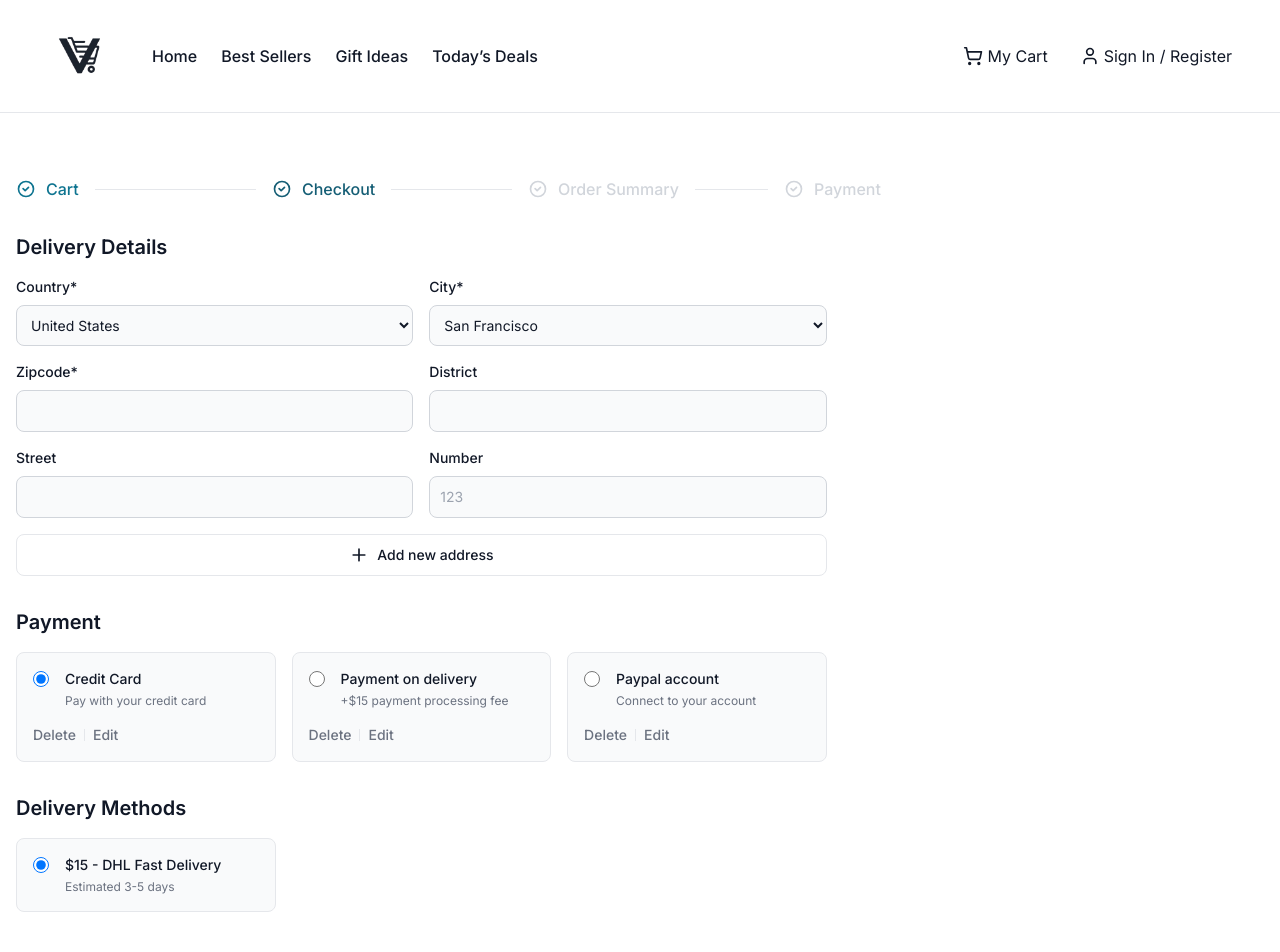
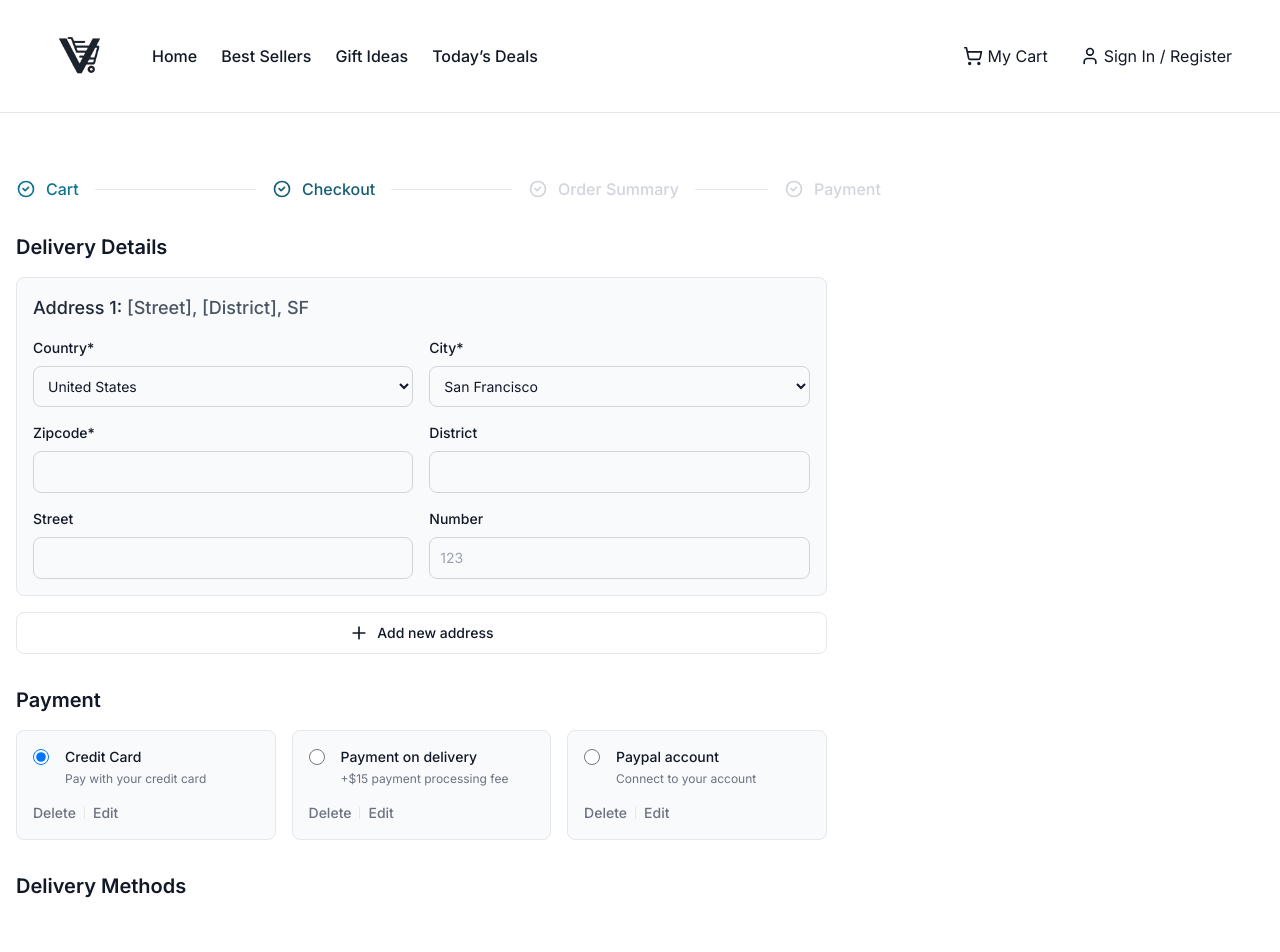
Before and after one commit to Victormrf/marketplace, a Next.js app in the folder nextjs-frontend/: page /checkout in a window 1280 px wide. Shown: the top 952 px of the page. Built offline with nearby package versions, Linux system fonts and the light colour scheme.

Commit message:
Improved checkout page

```diff
--- a/nextjs-frontend/app/checkout/page.tsx
+++ b/nextjs-frontend/app/checkout/page.tsx
@@ -11,8 +11,29 @@ type OrderSummaryData = {
   total?: number;
 };
 
+type Address = {
+  id: number; // Para a key do React e identificação única
+  country: string;
+  city: string;
+  zipcode: string;
+  district: string;
+  street: string;
+  number: string;
+};
+
 export default function CheckoutPage() {
   const [orderSummary, setOrderSummary] = useState<OrderSummaryData>({});
+
+  const initialAddress: Address = {
+    id: Date.now(), // ID inicial
+    country: "US",
+    city: "SF",
+    zipcode: "",
+    district: "",
+    street: "",
+    number: "",
+  };
+  const [addresses, setAddresses] = useState<Address[]>([initialAddress]);
 
   useEffect(() => {
     if (typeof window !== "undefined") {
@@ -22,10 +43,39 @@ export default function CheckoutPage() {
     }
   }, []);
 
+  const handleAddressChange = (
+    index: number,
+    event: React.ChangeEvent<HTMLInputElement | HTMLSelectElement>
+  ) => {
+    const { name, value } = event.target;
+    setAddresses((prevAddresses) =>
+      prevAddresses.map((address, i) =>
+        i === index ? { ...address, [name]: value } : address
+      )
+    );
+  };
+
+  const handleAddAddress = () => {
+    if (addresses.length < 3) {
+      setAddresses((prevAddresses) => [
+        ...prevAddresses,
+        {
+          id: Date.now(), // Novo ID único
+          country: "US", // Pode definir padrões ou deixar vazio
+          city: "SF",
+          zipcode: "",
+          district: "",
+          street: "",
+          number: "",
+        },
+      ]);
+    }
+  };
+
   return (
     <section className="bg-white py-8 antialiased dark:bg-gray-900 md:py-16">
       <form action="#" className="mx-auto max-w-screen-xl px-4 2xl:px-0">
-        {/* --- Stepper --- */}
+        {/* --- Stepper --- (mantido) */}
         <ol className="flex w-full max-w-5xl items-center text-md font-medium">
           <li className="flex items-center flex-1 min-w-0 text-cyan-700 ">
             <span className="flex items-center gap-0.5 whitespace-nowrap">
@@ -126,23 +176,40 @@ export default function CheckoutPage() {
               <h2 className="text-xl font-semibold text-gray-900 dark:text-white">
                 Delivery Details
               </h2>
+              {/* --- NOVO: Loop para renderizar os formulários de endereço --- */}
+              {addresses.map((address, index) => (
+                <div
+                  key={address.id} // Key única para o React
+                  className="mb-6 rounded-lg border border-gray-200 bg-gray-50 p-4 dark:border-gray-700 dark:bg-gray-800"
+                >
+                  {/* --- NOVO: Cabeçalho do Endereço --- */}
+                  <h3 className="mb-4 text-lg font-medium text-gray-800 dark:text-white">
+                    Address {index + 1}:{" "}
+                    <span className="text-gray-600 dark:text-gray-400">
+                      {address.street || "[Street]"},{" "}
+                      {address.district || "[District]"},{" "}
+                      {address.city || "[City]"}
+                    </span>
+                  </h3>
 
                   <div className="grid grid-cols-1 gap-4 sm:grid-cols-2">
+                    {/* --- Campos do Endereço (com IDs e names ajustados) --- */}
                     <div>
-                  <div className="mb-2 flex items-center gap-2">
                       <label
-                      htmlFor="select-country-input-3"
-                      className="block text-sm font-medium text-gray-900 dark:text-white"
+                        htmlFor={`country-${address.id}`} // ID único
+                        className="mb-2 block text-sm font-medium text-gray-900 dark:text-white"
                       >
                         {" "}
                         Country*{" "}
                       </label>
-                  </div>
                       <select
-                    id="select-country-input-3"
+                        id={`country-${address.id}`} // ID único
+                        name="country" // Name para o handler
+                        value={address.country} // Valor controlado
+                        onChange={(e) => handleAddressChange(index, e)} // Handler
                         className="block w-full rounded-lg border border-gray-300 bg-gray-50 p-2.5 text-sm text-gray-900 focus:border-primary-500 focus:ring-primary-500 dark:border-gray-600 dark:bg-gray-700 dark:text-white dark:placeholder:text-gray-400 dark:focus:border-primary-500 dark:focus:ring-primary-500"
                       >
-                    <option defaultValue="US">United States</option>
+                        <option value="US">United States</option>
                         <option value="AS">Australia</option>
                         <option value="FR">France</option>
                         <option value="ES">Spain</option>
@@ -151,20 +218,21 @@ export default function CheckoutPage() {
                     </div>
 
                     <div>
-                  <div className="mb-2 flex items-center gap-2">
                       <label
-                      htmlFor="select-city-input-3"
-                      className="block text-sm font-medium text-gray-900 dark:text-white"
+                        htmlFor={`city-${address.id}`} // ID único
+                        className="mb-2 block text-sm font-medium text-gray-900 dark:text-white"
                       >
                         {" "}
                         City*{" "}
                       </label>
-                  </div>
                       <select
-                    id="select-city-input-3"
+                        id={`city-${address.id}`} // ID único
+                        name="city" // Name para o handler
+                        value={address.city} // Valor controlado
+                        onChange={(e) => handleAddressChange(index, e)} // Handler
                         className="block w-full rounded-lg border border-gray-300 bg-gray-50 p-2.5 text-sm text-gray-900 focus:border-primary-500 focus:ring-primary-500 dark:border-gray-600 dark:bg-gray-700 dark:text-white dark:placeholder:text-gray-400 dark:focus:border-primary-500 dark:focus:ring-primary-500"
                       >
-                    <option defaultValue="SF">San Francisco</option>
+                        <option value="SF">San Francisco</option>
                         <option value="NY">New York</option>
                         <option value="LA">Los Angeles</option>
                         <option value="CH">Chicago</option>
@@ -174,7 +242,7 @@ export default function CheckoutPage() {
 
                     <div>
                       <label
-                    htmlFor="vat_number"
+                        htmlFor={`zipcode-${address.id}`} // ID único
                         className="mb-2 block text-sm font-medium text-gray-900 dark:text-white"
                       >
                         {" "}
@@ -182,7 +250,10 @@ export default function CheckoutPage() {
                       </label>
                       <input
                         type="text"
-                    id="vat_number"
+                        id={`zipcode-${address.id}`} // ID único
+                        name="zipcode" // Name para o handler
+                        value={address.zipcode} // Valor controlado
+                        onChange={(e) => handleAddressChange(index, e)} // Handler
                         className="block w-full rounded-lg border border-gray-300 bg-gray-50 p-2.5 text-sm text-gray-900 focus:border-primary-500 focus:ring-primary-500 dark:border-gray-600 dark:bg-gray-700 dark:text-white dark:placeholder:text-gray-400 dark:focus:border-primary-500 dark:focus:ring-primary-500"
                         required
                       />
@@ -190,7 +261,7 @@ export default function CheckoutPage() {
 
                     <div>
                       <label
-                    htmlFor="company_name"
+                        htmlFor={`district-${address.id}`} // ID único
                         className="mb-2 block text-sm font-medium text-gray-900 dark:text-white"
                       >
                         {" "}
@@ -198,15 +269,18 @@ export default function CheckoutPage() {
                       </label>
                       <input
                         type="text"
-                    id="company_name"
+                        id={`district-${address.id}`} // ID único
+                        name="district" // Name para o handler
+                        value={address.district} // Valor controlado
+                        onChange={(e) => handleAddressChange(index, e)} // Handler
                         className="block w-full rounded-lg border border-gray-300 bg-gray-50 p-2.5 text-sm text-gray-900 focus:border-primary-500 focus:ring-primary-500 dark:border-gray-600 dark:bg-gray-700 dark:text-white dark:placeholder:text-gray-400 dark:focus:border-primary-500 dark:focus:ring-primary-500"
-                    required
+                        // required (opcional para district)
                       />
                     </div>
 
                     <div>
                       <label
-                    htmlFor="company_name"
+                        htmlFor={`street-${address.id}`} // ID único
                         className="mb-2 block text-sm font-medium text-gray-900 dark:text-white"
                       >
                         {" "}
@@ -214,15 +288,18 @@ export default function CheckoutPage() {
                       </label>
                       <input
                         type="text"
-                    id="company_name"
+                        id={`street-${address.id}`} // ID único
+                        name="street" // Name para o handler
+                        value={address.street} // Valor controlado
+                        onChange={(e) => handleAddressChange(index, e)} // Handler
                         className="block w-full rounded-lg border border-gray-300 bg-gray-50 p-2.5 text-sm text-gray-900 focus:border-primary-500 focus:ring-primary-500 dark:border-gray-600 dark:bg-gray-700 dark:text-white dark:placeholder:text-gray-400 dark:focus:border-primary-500 dark:focus:ring-primary-500"
-                    required
+                        // required (opcional para street)
                       />
                     </div>
 
                     <div>
                       <label
-                    htmlFor="company_name"
+                        htmlFor={`number-${address.id}`} // ID único
                         className="mb-2 block text-sm font-medium text-gray-900 dark:text-white"
                       >
                         {" "}
@@ -230,16 +307,25 @@ export default function CheckoutPage() {
                       </label>
                       <input
                         type="text"
-                    id="company_name"
+                        id={`number-${address.id}`} // ID único
+                        name="number" // Name para o handler
+                        value={address.number} // Valor controlado
+                        onChange={(e) => handleAddressChange(index, e)} // Handler
                         className="block w-full rounded-lg border border-gray-300 bg-gray-50 p-2.5 text-sm text-gray-900 focus:border-primary-500 focus:ring-primary-500 dark:border-gray-600 dark:bg-gray-700 dark:text-white dark:placeholder:text-gray-400 dark:focus:border-primary-500 dark:focus:ring-primary-500"
                         placeholder="123"
-                    required
+                        // required (opcional para number)
                       />
                     </div>
-
+                  </div>
+                </div>
+              ))}{" "}
+              {/* --- Fim do loop de endereços --- */}
+              {/* --- Botão "Add new address" (atualizado) --- */}
+              {addresses.length < 3 && ( // Só mostra o botão se houver menos de 3 endereços
                 <div className="sm:col-span-2">
                   <button
-                    type="submit"
+                    type="button" // MUDOU: de submit para button
+                    onClick={handleAddAddress} // Chama a função para adicionar
                     className="flex w-full items-center justify-center gap-2 rounded-lg border border-gray-200 bg-white px-5 py-2.5 text-sm font-medium text-gray-900 hover:bg-gray-100 hover:text-primary-700 focus:z-10 focus:outline-none focus:ring-4 focus:ring-gray-100 dark:border-gray-600 dark:bg-gray-800 dark:text-gray-400 dark:hover:bg-gray-700 dark:hover:text-white dark:focus:ring-gray-700"
                   >
                     <svg
@@ -262,10 +348,10 @@ export default function CheckoutPage() {
                     Add new address
                   </button>
                 </div>
-              </div>
-            </div>
-
-            {/* --- Pagamento --- */}
+              )}
+            </div>{" "}
+            {/* Fim Delivery Details Wrapper */}
+            {/* --- Seção de Pagamento --- (mantida) */}
             <div className="space-y-4">
               <h3 className="text-xl font-semibold text-gray-900 dark:text-white">
                 Payment
@@ -411,49 +497,16 @@ export default function CheckoutPage() {
                 </div>
               </div>
             </div>
-
-            {/* --- Métodos de Entrega --- */}
+            {/* --- Seção de Métodos de Entrega --- (mantida) */}
             <div className="space-y-4">
               <h3 className="text-xl font-semibold text-gray-900 dark:text-white">
                 Delivery Methods
               </h3>
-              <div className="grid grid-cols-1 gap-4 md:grid-cols-3">
-                {/* Opção 1: DHL */}
-                <div className="rounded-lg border border-gray-200 bg-gray-50 p-4 ps-4 dark:border-gray-700 dark:bg-gray-800">
-                  <div className="flex items-start">
-                    <div className="flex h-5 items-center">
-                      <input
-                        id="dhl"
-                        aria-describedby="dhl-text"
-                        type="radio"
-                        name="delivery-method"
-                        value=""
-                        className="h-4 w-4 border-gray-300 bg-white text-primary-600 focus:ring-2 focus:ring-primary-600 dark:border-gray-600 dark:bg-gray-700 dark:ring-offset-gray-800 dark:focus:ring-primary-600"
-                        defaultChecked
-                      />
-                    </div>
-                    <div className="ms-4 text-sm">
-                      <label
-                        htmlFor="dhl"
-                        className="font-medium leading-none text-gray-900 dark:text-white"
-                      >
-                        {" "}
-                        $15 - DHL Fast Delivery{" "}
-                      </label>
-                      {/* O restante do texto dentro do label foi removido para manter o código mais curto, mas você pode adicioná-lo de volta se precisar */}
-                      <p
-                        id="dhl-text"
-                        className="mt-1 text-xs font-normal text-gray-500 dark:text-gray-400"
-                      >
-                        Estimated 3-5 days
-                      </p>
-                    </div>
-                  </div>
-                </div>
-                {/* Adicione outras opções de entrega aqui, se necessário */}
-              </div>
+              {/* ... (código das opções de entrega omitido para brevidade) ... */}
             </div>
           </div>{" "}
+          {/* Fim da Coluna Principal */}
+          {/* --- Resumo do Pedido --- (mantido) */}
           {orderSummary.originalPrice &&
             orderSummary.savings &&
             orderSummary.storePickup &&
@@ -529,6 +582,7 @@ export default function CheckoutPage() {
               </div>
             )}
         </div>{" "}
+        {/* Fim do Flex Container Principal */}
       </form>
     </section>
   );
```
Lines whose indentation alone changed are shown as unchanged.
